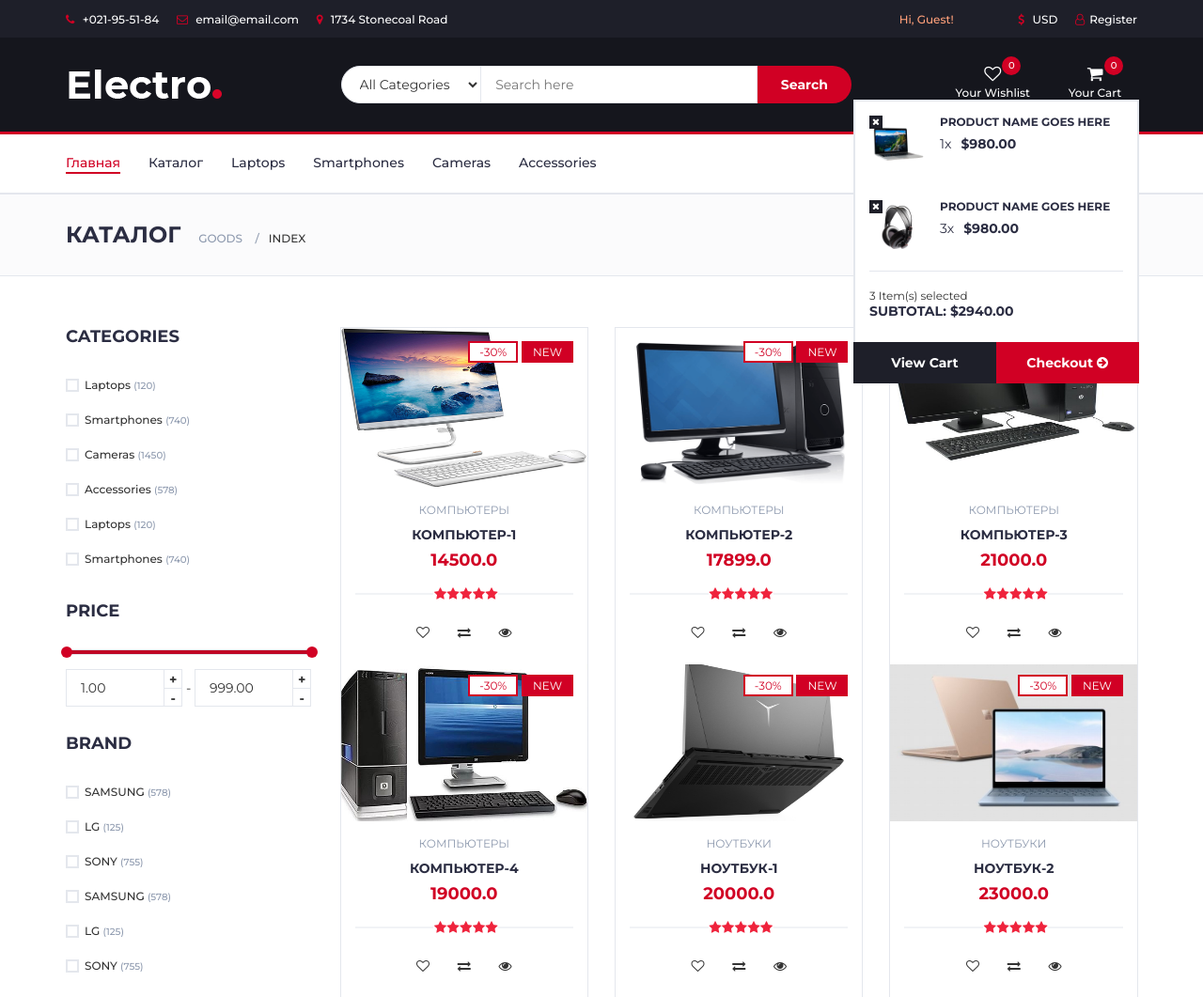
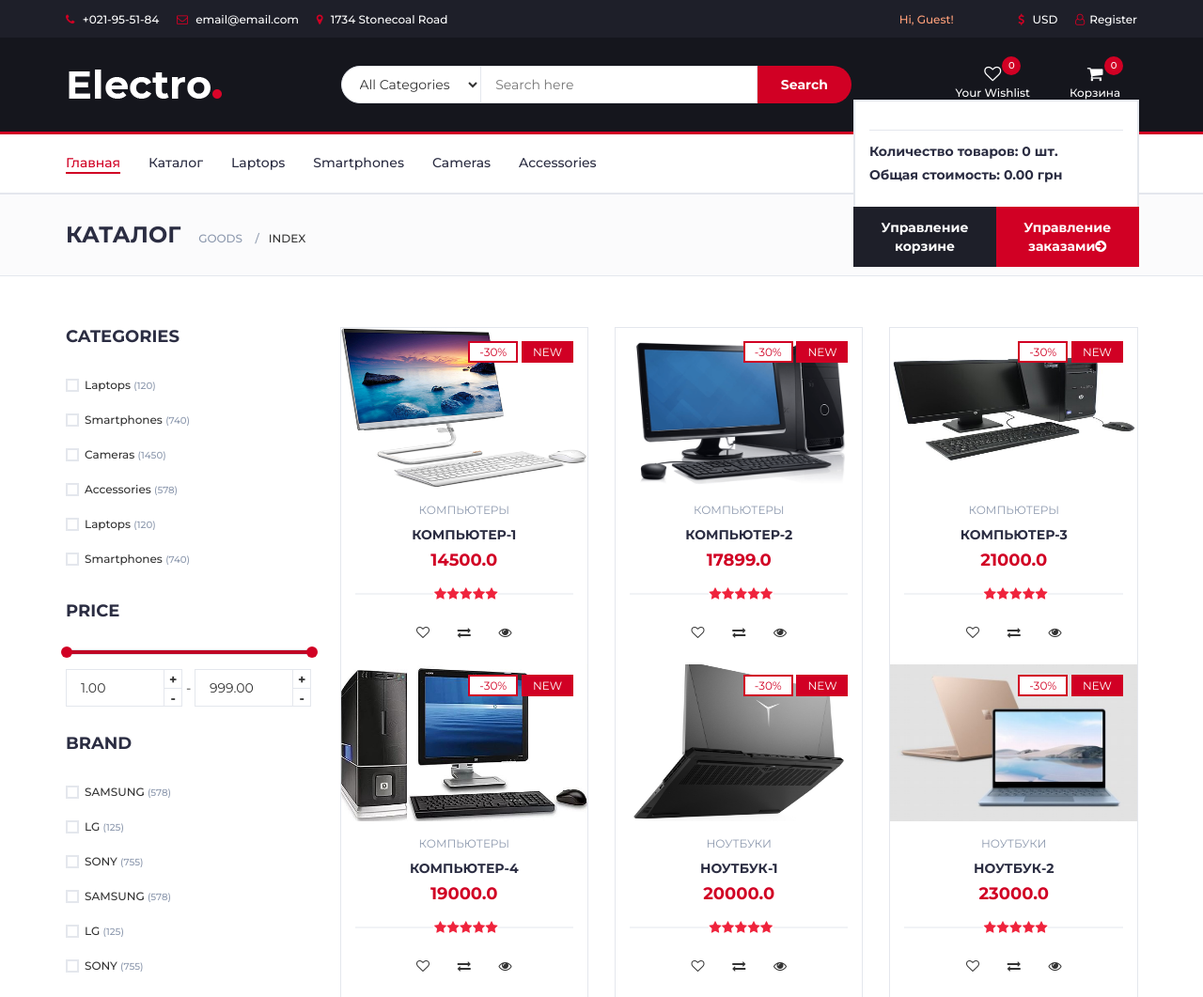
Before and after one commit to KaterynaKandziuba/ITStep-Webshop-Django-AJAX, a Django app: page /goods/ in a window 1280 px wide, after a click that opens the changed part. Shown: the top 1061 px of the page at 94% size. Run offline with Django 3.2, Linux system fonts and the light colour scheme; data comes from the database, SQL or seed files in the repository; both versions use the stored data as it was after the commit; data that the repository does not hold is empty; some libraries are stand-ins or nearby versions.

Commit message:
added cart functionality + pages

```diff
--- a/orders/urls.py
+++ b/orders/urls.py
@@ -1,7 +1,10 @@
 #домашняя таблица страниц
 from django.urls import path
-from .views import ajax_cart
+
+from .views import ajax_cart, ajax_cart_display, index
 
 urlpatterns = [
-    path('ajax_cart', ajax_cart)
+    path('', index), # этот маршрут будет отображаться
+    path('ajax_cart', ajax_cart),
+    path('ajax_cart_display', ajax_cart_display)
 ]
--- a/orders/views.py
+++ b/orders/views.py
@@ -1,6 +1,17 @@
 from django.shortcuts import render
 from django.http import JsonResponse
 from .models import Order_C
+
+
+def index(request):
+    orders = Order_C.objects.filter(user_id=request.user.id)
+
+    return render(request, 'orders/index.html', context={
+        'page_name': 'Корзина',
+        'page_app': 'orders',
+        'page_view': 'index',
+        'orders': orders
+    })
 
 
 def ajax_cart(request):
@@ -23,3 +34,17 @@ def ajax_cart(request):
     response['cost'] = cost
     response['count'] = len(user_orders)
     return JsonResponse(response)
+
+
+def ajax_cart_display(request):
+    response = dict()
+    uid = request.GET.get('uid')
+    user_orders = Order_C.objects.filter(user_id=uid)
+
+    cost = 0
+    for order in user_orders:
+        cost += order.product.price
+
+    response['cost'] = cost
+    response['count'] = len(user_orders)
+    return JsonResponse(response)
--- a/static/js/cart.js
+++ b/static/js/cart.js
@@ -15,6 +15,8 @@ $(document).ready(function() {
                 success: function(result) {
                     alert('Товар успешно добавлен в корзину!');
                     $('#count').text(result.count);
+                    $('#amount').text(`Количество товаров: ${result.count} шт.`),
+                    $('#cost').text(`Общая стоимость: ${result.cost} грн.`)
                 }
             })
         }
--- /dev/null
+++ b/static/js/cart_display.js
@@ -0,0 +1,13 @@
+$(document).ready(function () {
+
+    const user_id = $('#user_id').val();
+    $.ajax({
+        url: '/orders/ajax_cart_display',
+        data: `uid=${user_id}`,
+        success: function (result) {
+            $('#amount').text(`Количество товаров: ${result.count} шт.`),
+            $('#cost').text(`Общая стоимость: ${result.cost} грн.`),
+            $('#count').text(result.count)
+        }
+    });
+});
--- a/templates/layouts/base.html
+++ b/templates/layouts/base.html
@@ -37,6 +37,7 @@
  		<![endif]-->
 	<!-- чтобы библиотека была позиционно выше сценария -->
 	<script src="{% static 'js/jquery.min.js' %}"></script>
+	<script src="{% static 'js/cart_display.js' %}"></script>
 </head>
 
 <body>
@@ -116,44 +117,24 @@
 
 							<!-- Cart -->
 							<div class="dropdown">
-								<a class="dropdown-toggle" data-toggle="dropdown" aria-expanded="true">
+								<a href="#" class="dropdown-toggle" data-toggle="dropdown" aria-expanded="true">
 									<i class="fa fa-shopping-cart"></i>
-									<span>Your Cart</span>
+									<span>Корзина</span>
 									<div id="count" class="qty">0</div>
 								</a>
 								<div class="cart-dropdown">
 									<div class="cart-list">
-										<div class="product-widget">
-											<div class="product-img">
-												<img src="./img/product01.png" alt="">
-											</div>
-											<div class="product-body">
-												<h3 class="product-name"><a href="#">product name goes here</a></h3>
-												<h4 class="product-price"><span class="qty">1x</span>$980.00</h4>
-											</div>
-											<button class="delete"><i class="fa fa-close"></i></button>
-										</div>
-
-										<div class="product-widget">
-											<div class="product-img">
-												<img src="./img/product02.png" alt="">
-											</div>
-											<div class="product-body">
-												<h3 class="product-name"><a href="#">product name goes here</a></h3>
-												<h4 class="product-price"><span class="qty">3x</span>$980.00</h4>
-											</div>
-											<button class="delete"><i class="fa fa-close"></i></button>
-										</div>
 									</div>
 									<div class="cart-summary">
-										<small>3 Item(s) selected</small>
-										<h5>SUBTOTAL: $2940.00</h5>
+										<h5 id="amount">Количество товаров: 0 шт.</h5>
+										<h5 id="cost">Общая стоимость: 0.00 грн</h5>
 									</div>
 									<div class="cart-btns">
-										<a href="#">View Cart</a>
-										<a href="#">Checkout <i class="fa fa-arrow-circle-right"></i></a>
+										<a href="/orders">Управление корзине</a>
+										<a href="#">Управление заказами<i class="fa fa-arrow-circle-right"></i></a>
 									</div>
 								</div>
+								<input type="hidden" id="user_id" value="{{ user.id }}"></input>
 							</div>
 							<!-- /Cart -->
 
```
Also changed, not shown: templates/orders/index.html (added, +59 -0 lines), db.sqlite3.
